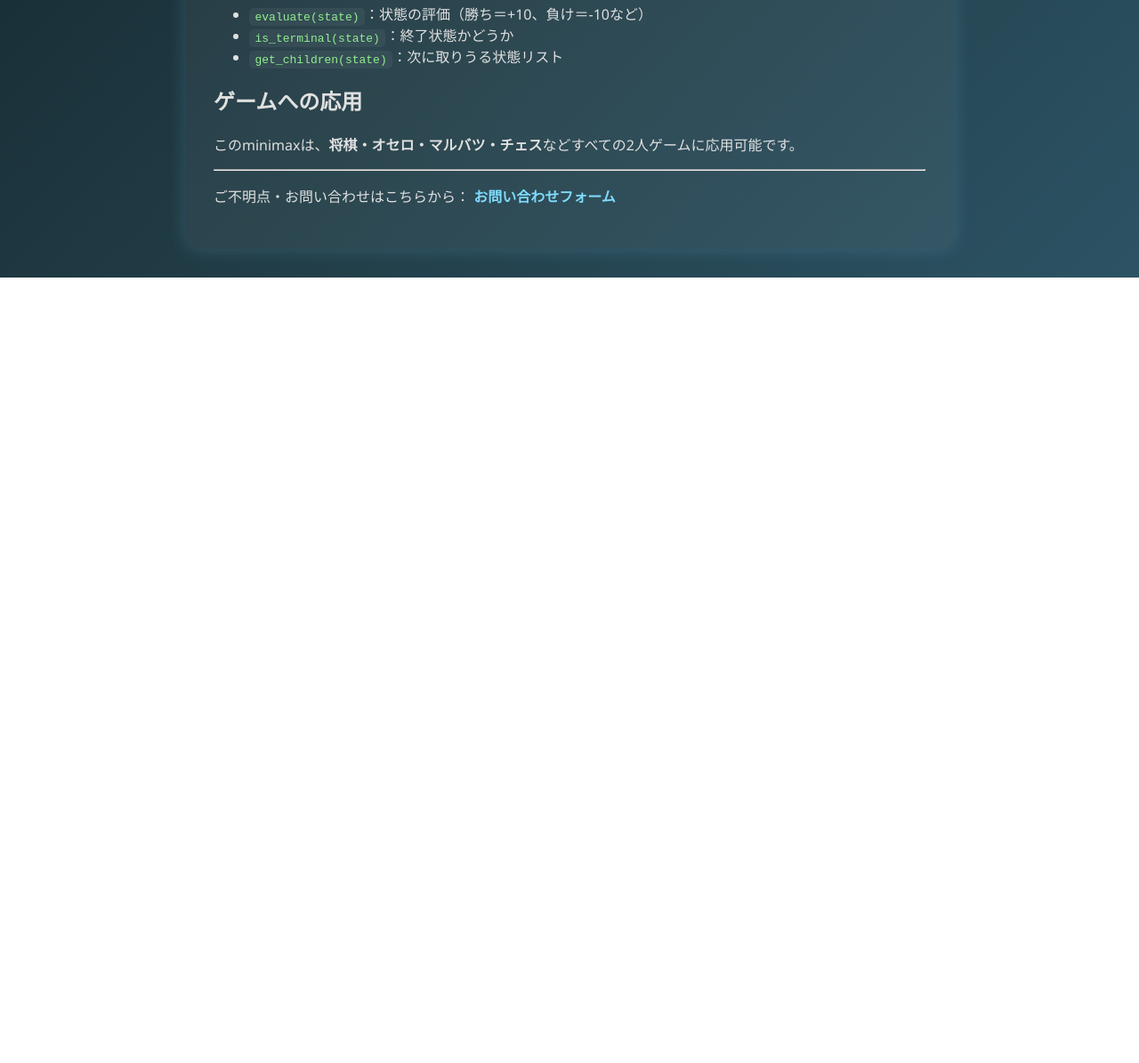
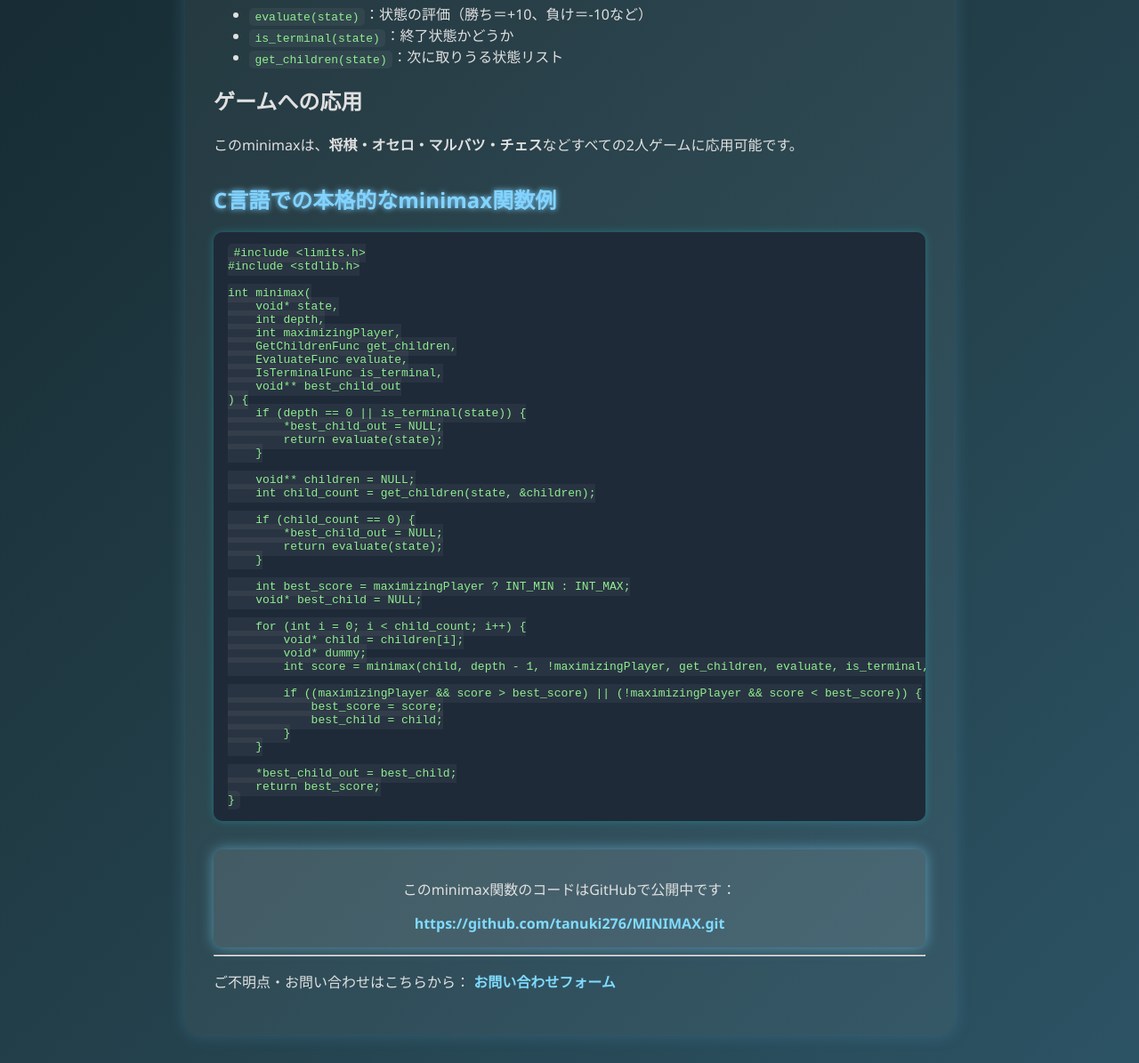
Before and after one commit to tanuki276/MINIMAX, a plain HTML site: page index.html in a window 1280 px wide. Shown: the part 694-1889 px from the top of the page at 89% size. Before the commit the page ends 1006 px from the top, so only its background shows below. Drawn offline with Linux system fonts and the light colour scheme.

Commit message:
index.html の更新

```diff
--- a/index.html
+++ b/index.html
@@ -1,8 +1,8 @@
 <!DOCTYPE html>
 <html lang="ja">
 <head>
-  <meta charset="UTF-8">
-  <meta name="viewport" content="width=device-width, initial-scale=1.0">
+  <meta charset="UTF-8" />
+  <meta name="viewport" content="width=device-width, initial-scale=1.0" />
   <title>minimax関数のやり方</title>
   <style>
     body {
@@ -54,6 +54,21 @@
       overflow-x: auto;
       box-shadow: 0 0 10px #0ff2ff44;
     }
+
+    .repo-link {
+      margin-top: 2rem;
+      padding: 1rem;
+      background: rgba(255, 255, 255, 0.1);
+      border-radius: 10px;
+      text-align: center;
+      box-shadow: 0 0 15px #7fdbff88;
+    }
+
+    .section-title {
+      margin-top: 2rem;
+      color: #82d3ff;
+      text-shadow: 0 0 6px #82d3ff;
+    }
   </style>
 </head>
 <body>
@@ -90,13 +105,62 @@
     </ul>
 
     <h2>ゲームへの応用</h2>
-    <p>このminimaxは、<strong>将棋・オセロ・マルバツ・チェス</strong>などすべての2人ゲームに応用可能です。</p>
+    <p>
+      このminimaxは、<strong>将棋・オセロ・マルバツ・チェス</strong>などすべての2人ゲームに応用可能です。
+    </p>
 
-    <hr>
+    <h2 class="section-title">C言語での本格的なminimax関数例</h2>
+    <pre><code>#include &lt;limits.h&gt;
+#include &lt;stdlib.h&gt;
+
+int minimax(
+    void* state,
+    int depth,
+    int maximizingPlayer,
+    GetChildrenFunc get_children,
+    EvaluateFunc evaluate,
+    IsTerminalFunc is_terminal,
+    void** best_child_out
+) {
+    if (depth == 0 || is_terminal(state)) {
+        *best_child_out = NULL;
+        return evaluate(state);
+    }
+
+    void** children = NULL;
+    int child_count = get_children(state, &amp;children);
+
+    if (child_count == 0) {
+        *best_child_out = NULL;
+        return evaluate(state);
+    }
+
+    int best_score = maximizingPlayer ? INT_MIN : INT_MAX;
+    void* best_child = NULL;
+
+    for (int i = 0; i &lt; child_count; i++) {
+        void* child = children[i];
+        void* dummy;
+        int score = minimax(child, depth - 1, !maximizingPlayer, get_children, evaluate, is_terminal, &amp;dummy);
+
+        if ((maximizingPlayer &amp;&amp; score &gt; best_score) || (!maximizingPlayer &amp;&amp; score &lt; best_score)) {
+            best_score = score;
+            best_child = child;
+        }
+    }
+
+    *best_child_out = best_child;
+    return best_score;
+}</code></pre>
+
+    <div class="repo-link">
+      <p>このminimax関数のコードはGitHubで公開中です：</p>
+      <a href="https://github.com/tanuki276/MINIMAX.git" target="_blank">https://github.com/tanuki276/MINIMAX.git</a>
+    </div>
+
+    <hr />
     <p>ご不明点・お問い合わせはこちらから：
-      <a href="https://otoiawase-gon.vercel.app/contact" target="_blank">
-        お問い合わせフォーム
-      </a>
+      <a href="https://otoiawase-gon.vercel.app/contact" target="_blank">お問い合わせフォーム</a>
     </p>
   </div>
 </body>
```
